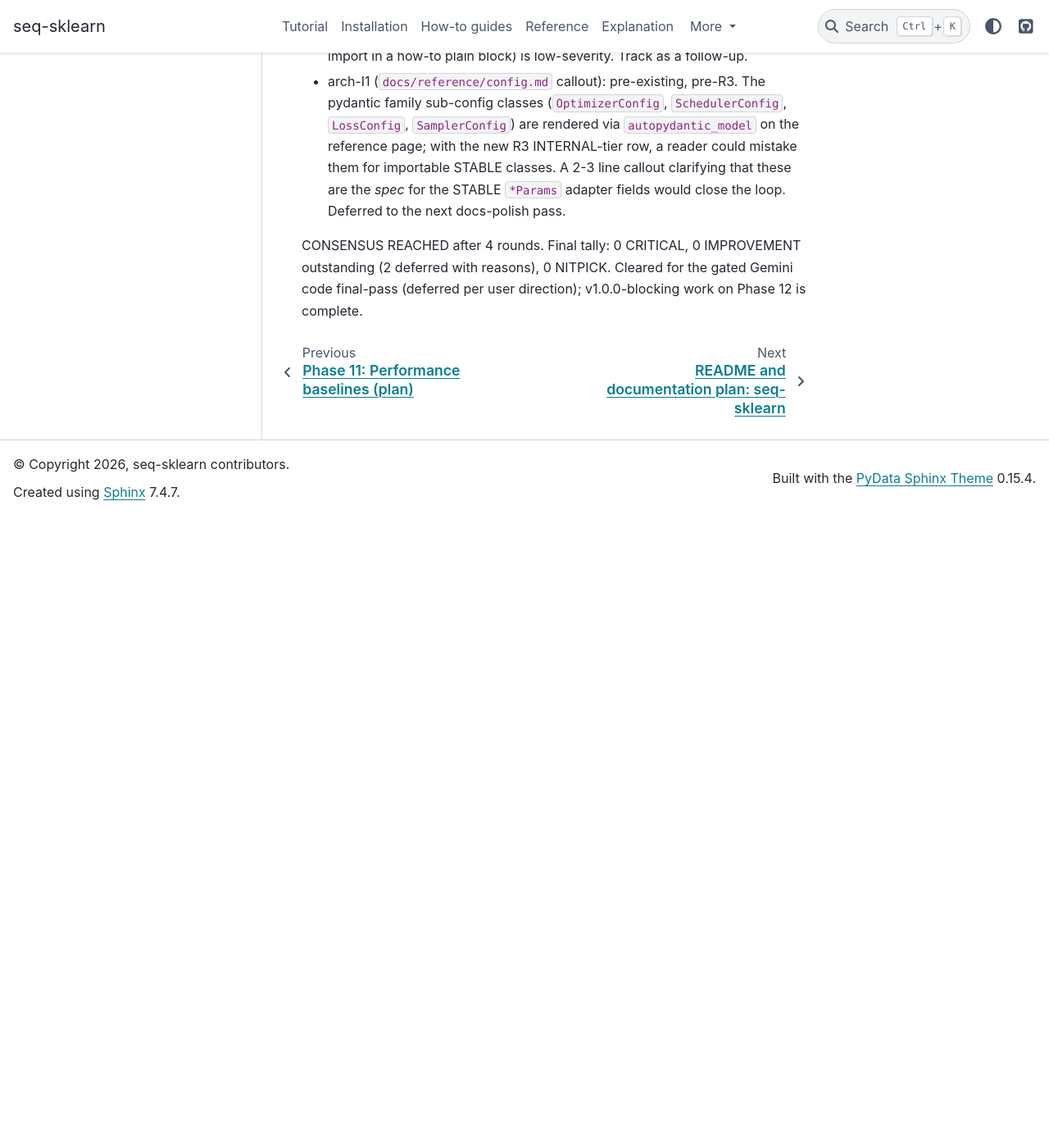
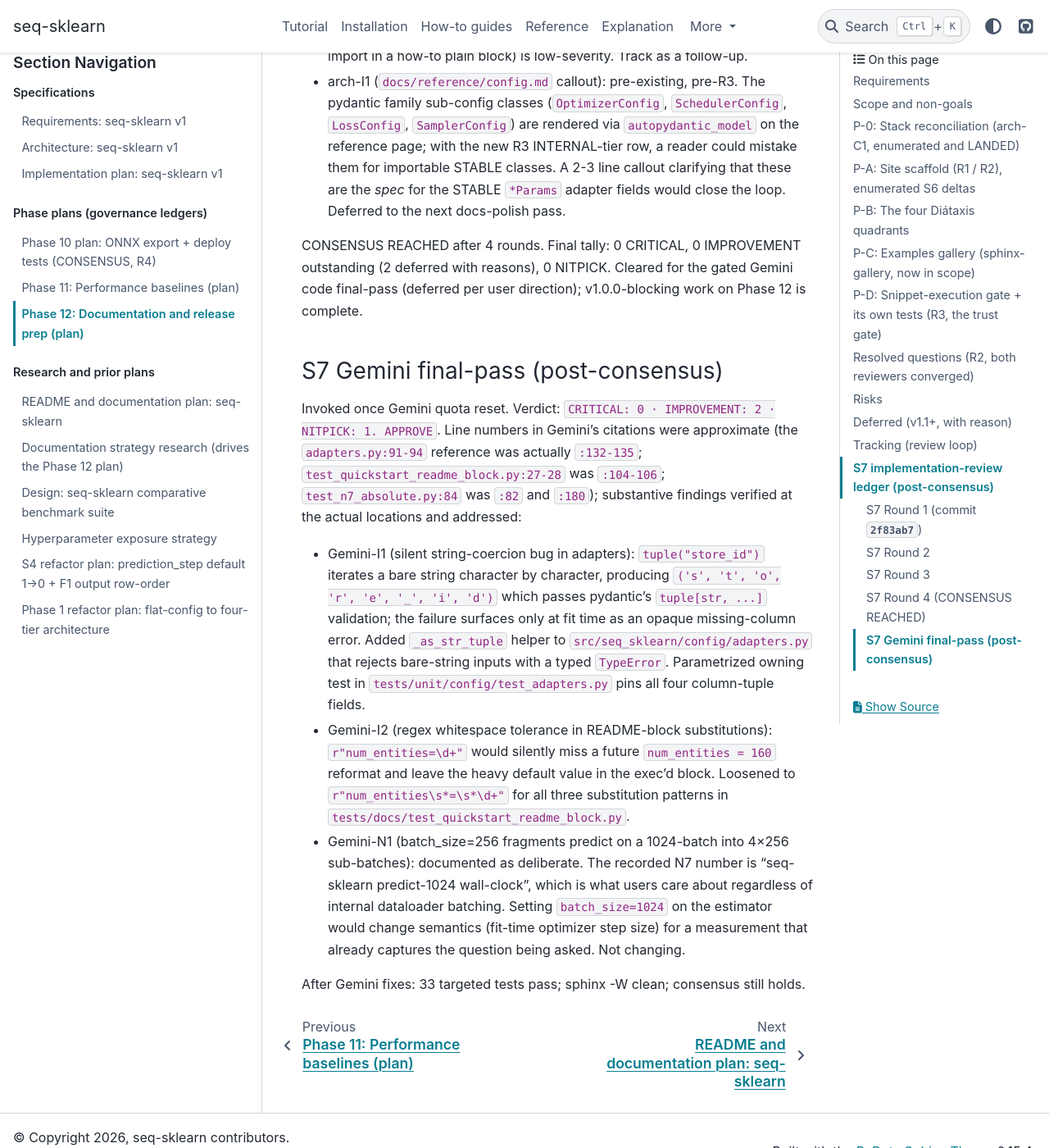
Before and after one commit to switch527/seq-sklearn, a Sphinx documentation site: the page built from docs/phase12_docs_release.md, in a window 1280 px wide and 1400 px high, scrolled down 21187 px. Shown: the whole window at 82% size. Built offline with Sphinx 7.4.7 and the PyData theme 0.15.4, drawn with Linux system fonts in a browser that asks for light colours; pages that are not in the unit, such as notebooks, are missing from menus; before the commit the page ends 21817 px from its top, so only the background shows below that.

Commit message:
fix(phase12,S7-gemini): silent string-coercion + regex whitespace tolerance
Gemini code-reviewer final-pass on the Phase 12 diff after the
4-round Claude swarm reached consensus. Verdict: APPROVE. Two
IMPROVEMENTs verified against the file at the actual locations
(Gemini's cited line numbers were approximate) and addressed:

- Gemini-I1: `tuple(self.<col_field>)` in
  `src/seq_sklearn/config/adapters.py::TabularConfigParams.to_pydantic`
  silently iterates a bare-string input character by character
  (`tuple("store_id")` -> `('s','t','o','r','e','_','i','d')`), which
  passes pydantic's `tuple[str, ...]` validation, and the failure
  surfaces much later as an opaque missing-column error at fit time.
  Added `_as_str_tuple` helper that rejects bare-string inputs with a
  typed `TypeError`. Parametrized test in
  `tests/unit/config/test_adapters.py` pins all four column-tuple
  fields.

- Gemini-I2: README-block substitution regex
  `r"num_entities=\d+"` in `tests/docs/test_quickstart_readme_block.py`
  did not tolerate whitespace. A future reformat to
  `num_entities = 160` would silently miss the substitution and leave
  the heavy default value in the exec'd block, blowing the CI budget.
  Loosened to `\s*=\s*` for all three substitution patterns
  (max_epochs, num_entities, periods_per_entity).

One NITPICK documented as deliberate:

- Gemini-N1 (test_n7_absolute.py batch_size=256 fragments
  predict-on-1024 into 4 sub-batches): the recorded N7 number is
  "seq-sklearn predict-1024 wall-clock" which is what users care about
  regardless of internal dataloader batching; setting
  `batch_size=1024` would change fit-time optimizer step semantics for
  a measurement that already captures the question. Not changing.

Verification:

- ruff + pyright on changed files: clean.
- tests/docs/ + tests/unit/config/test_adapters.py: 33 passed.

Consensus holds (Gemini APPROVE; zero new CRITICAL); v1.0.0-blocking
work on Phase 12 is complete.

Co-Authored-By: Claude Opus 4.7 (1M context) <noreply@anthropic.com>

```diff
--- a/docs/phase12_docs_release.md
+++ b/docs/phase12_docs_release.md
@@ -869,3 +869,37 @@ CONSENSUS REACHED after 4 rounds. Final tally: 0 CRITICAL,
 0 IMPROVEMENT outstanding (2 deferred with reasons), 0 NITPICK.
 Cleared for the gated Gemini code final-pass (deferred per user
 direction); v1.0.0-blocking work on Phase 12 is complete.
+
+### S7 Gemini final-pass (post-consensus)
+
+Invoked once Gemini quota reset. Verdict: `CRITICAL: 0 · IMPROVEMENT: 2 ·
+NITPICK: 1. APPROVE`. Line numbers in Gemini's citations were
+approximate (the `adapters.py:91-94` reference was actually `:132-135`;
+`test_quickstart_readme_block.py:27-28` was `:104-106`; `test_n7_absolute.py:84`
+was `:82` and `:180`); substantive findings verified at the actual
+locations and addressed:
+
+- Gemini-I1 (silent string-coercion bug in adapters): `tuple("store_id")`
+  iterates a bare string character by character, producing
+  `('s', 't', 'o', 'r', 'e', '_', 'i', 'd')` which passes pydantic's
+  `tuple[str, ...]` validation; the failure surfaces only at fit time
+  as an opaque missing-column error. Added `_as_str_tuple` helper to
+  `src/seq_sklearn/config/adapters.py` that rejects bare-string inputs
+  with a typed `TypeError`. Parametrized owning test in
+  `tests/unit/config/test_adapters.py` pins all four column-tuple
+  fields.
+- Gemini-I2 (regex whitespace tolerance in README-block substitutions):
+  `r"num_entities=\d+"` would silently miss a future
+  `num_entities = 160` reformat and leave the heavy default value in
+  the exec'd block. Loosened to `r"num_entities\s*=\s*\d+"` for all
+  three substitution patterns in `tests/docs/test_quickstart_readme_block.py`.
+- Gemini-N1 (batch_size=256 fragments predict on a 1024-batch into
+  4×256 sub-batches): documented as deliberate. The recorded N7 number
+  is "seq-sklearn predict-1024 wall-clock", which is what users care
+  about regardless of internal dataloader batching. Setting
+  `batch_size=1024` on the estimator would change semantics (fit-time
+  optimizer step size) for a measurement that already captures the
+  question being asked. Not changing.
+
+After Gemini fixes: 33 targeted tests pass; sphinx -W clean; consensus
+still holds.
```
Also changed, not shown: 3 other files.
